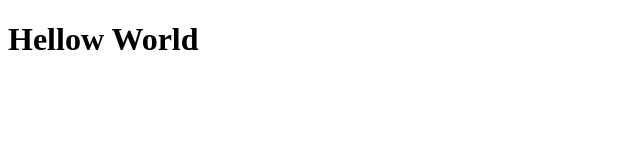
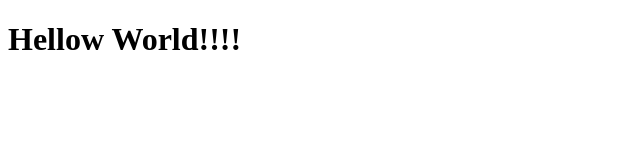
Before and after one commit to GiovaneHernandes/clone-tabnews, a Next.js app: page / in a window 1280 px wide. Shown: the top 160 px of the page, without its empty margins (0-640 px from the left). Built offline with nearby package versions, Linux system fonts and the light colour scheme.

Commit message:
Alteracao no titulo

```diff
--- a/pages/index.js
+++ b/pages/index.js
@@ -1,5 +1,5 @@
 function Home(){
-    return <h1>Hellow World</h1>
+    return <h1>Hellow World!!!!</h1>
 }
 
 export default Home;
```
